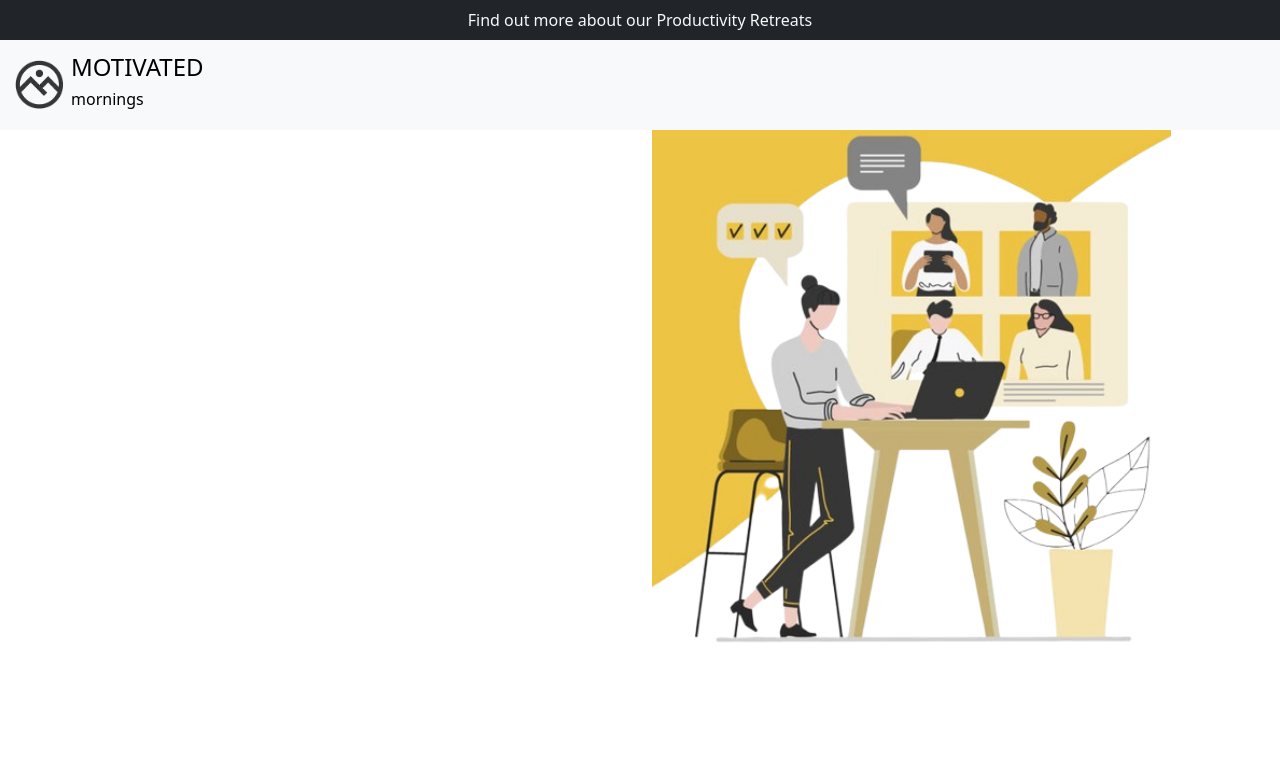
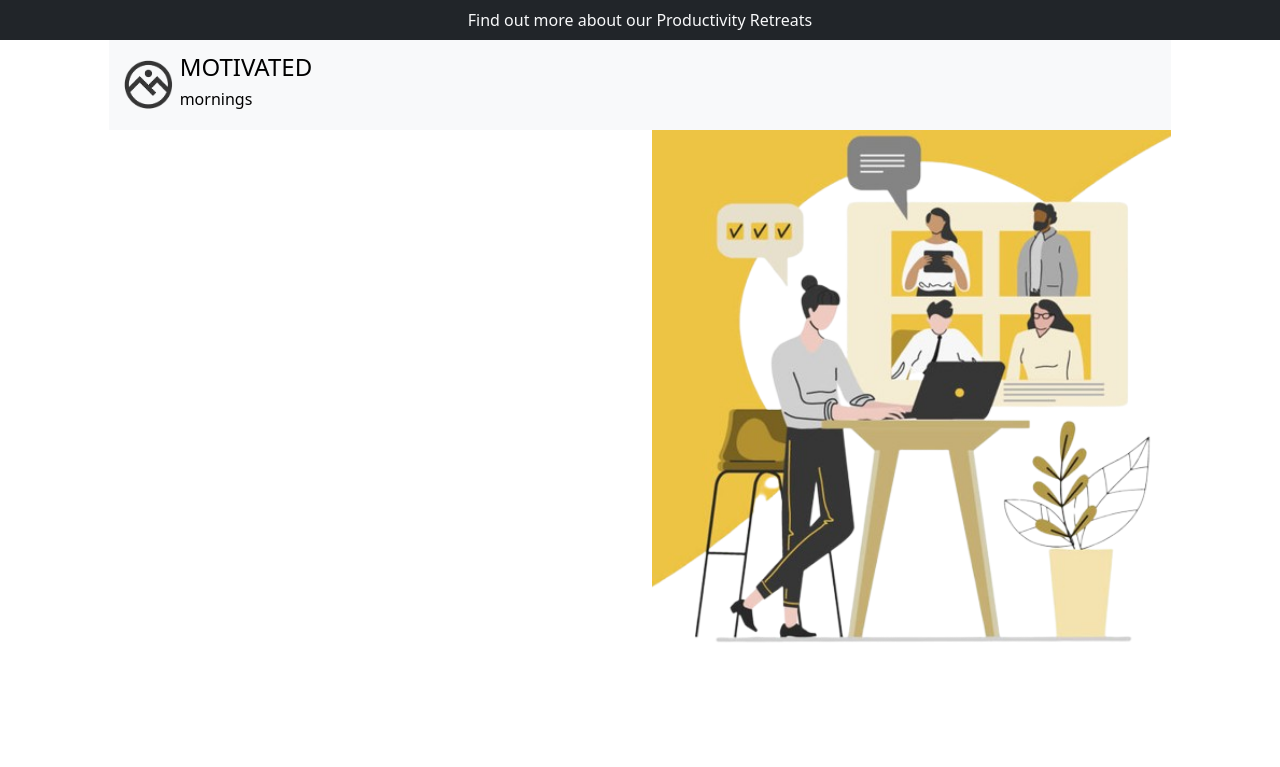
Before and after one commit to Ajith369369/motivated-mornings-frontend, a React (Vite) app: page / in a window 1280 px wide. Shown: the top 767 px of the page. Built offline with nearby package versions, Linux system fonts and the light colour scheme.

Commit message:
Arrange navbar.

```diff
--- a/src/components/Header.jsx
+++ b/src/components/Header.jsx
@@ -13,9 +13,15 @@
           </p>
         </section>
         <section id="navbar">
+          <div className="row">
+            <div className="col-md-1"></div>
+            <div className="col-md-10">
               <nav className="navbar bg-body-tertiary">
                 <div className="container-fluid">
-              <a className="navbar-brand d-flex justify-content-center align-items-center" href="#">
+                  <a
+                    className="navbar-brand d-flex justify-content-center align-items-center"
+                    href="#"
+                  >
                     <img
                       src="/src/assets/actually-complete.png"
                       alt="Logo"
@@ -28,6 +34,9 @@
                   </a>
                 </div>
               </nav>
+            </div>
+            <div className="col-md-1"></div>
+          </div>
         </section>
         <section id="actually">
           <div className="row">
```
Lines whose indentation alone changed are shown as unchanged.
